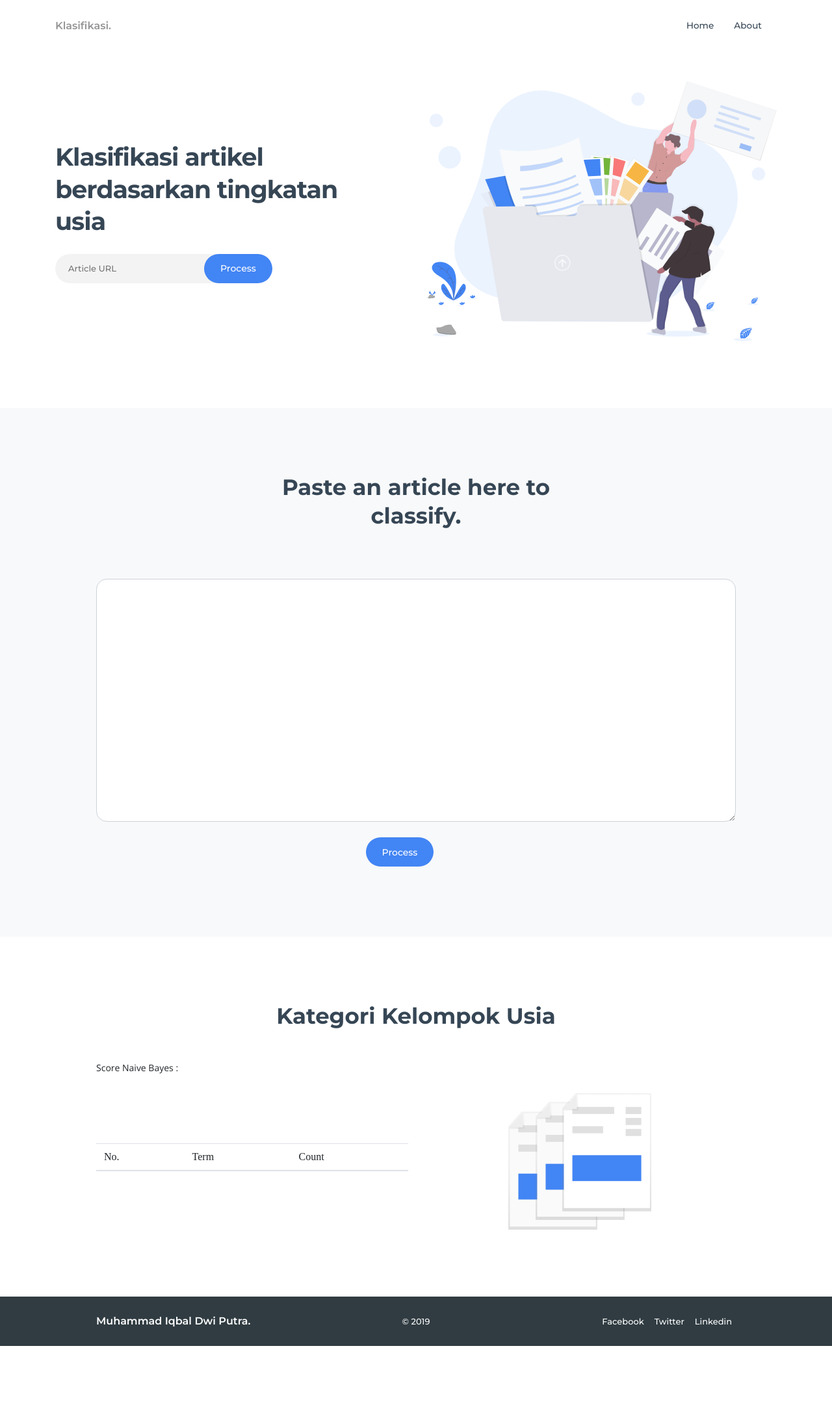
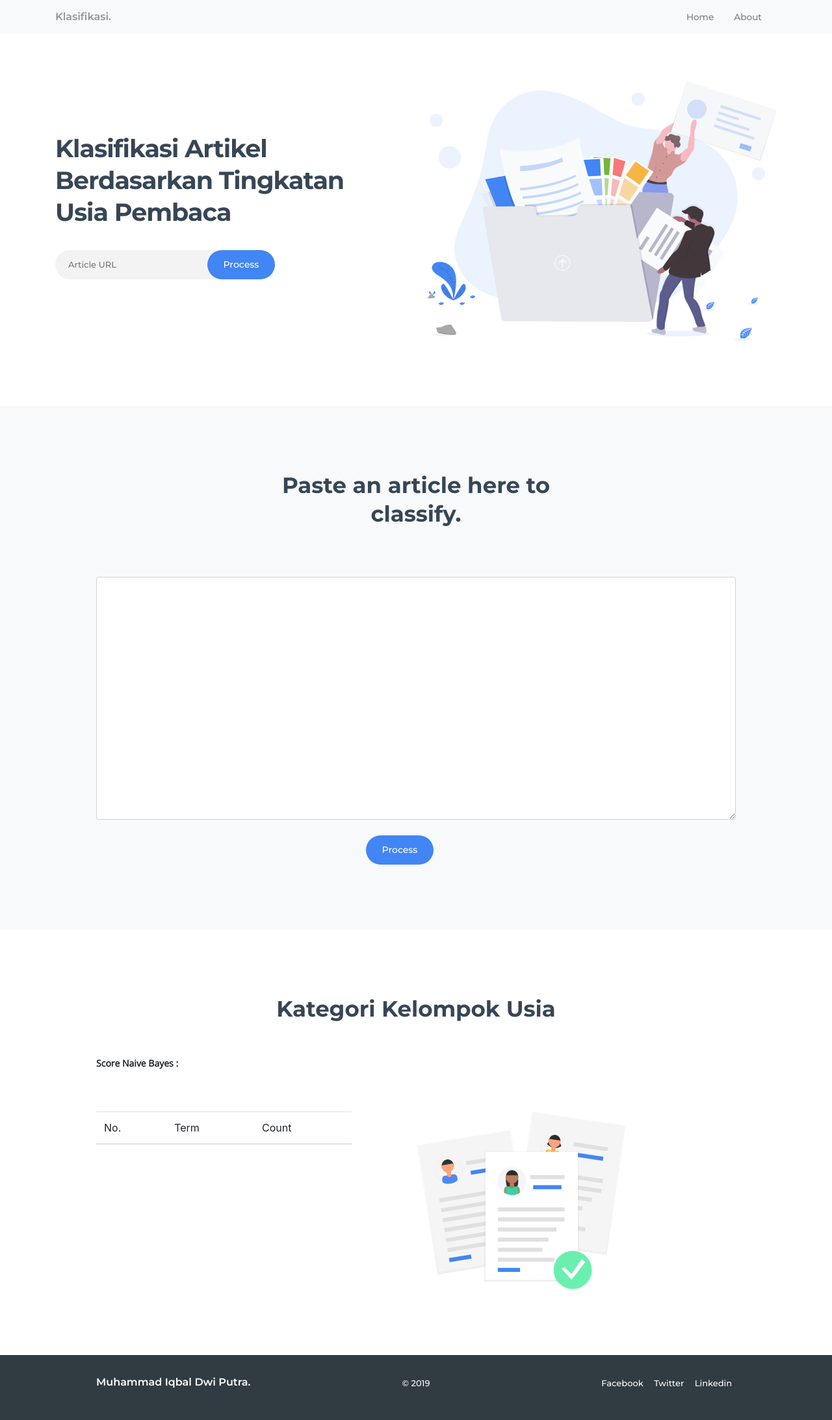
Before and after one commit to iqbaldp/document-classification-flask, a Flask app: page / in a window 1280 px wide. Shown: the whole page at 65% size. Before the commit the page ends 2072 px from the top, so only its background shows below. Run offline with Flask 2, Linux system fonts and the light colour scheme; lists and menus that the app fills with data are empty; some libraries are stand-ins or nearby versions.

Commit message:
change UI

```diff
--- a/app.py
+++ b/app.py
@@ -1,3 +1,4 @@
+
 from flask import Flask, render_template, request, jsonify
 import re
 import math
@@ -7,8 +8,11 @@ import random
 from nltk import tokenize
 from stopword_list import stopword_list
 from collections import Counter
+from bs4 import BeautifulSoup
+import requests
+import re
 
-nltk.download('punkt')
+# nltk.download('punkt')
 
 app = Flask(__name__)
 
@@ -25,6 +29,23 @@ def process_api():
 		kelas = classify(article)
 
 	return jsonify(kelas)
+
+@app.route('/api/v1/scrape/', methods=['POST'])
+def scrape_api():
+    kelas = []
+
+    if request.method == 'POST':
+        url_scrap = request.get_json(silent=True)
+        content = requests.get(url_scrap)
+        soup = BeautifulSoup(content.text, 'html.parser')
+        soup.find_all(['p','b','div', 'h1'])
+        for script in soup(["footer", "nav", "aside", "header", "ins", "style", "script", "a", "h2", "h3", "h4", "h5"]):
+            script.decompose()
+        string = soup.get_text()
+        article = re.sub(r'("([^"]|"")*")', '', string)
+        kelas = classify(article)
+
+    return jsonify(kelas)
 
 
 def classify(document):
--- a/requirements.txt
+++ b/requirements.txt
@@ -1,3 +1,5 @@
 flask==1.1.0
 nltk
 gunicorn==19.7.1
+beautifulsoup4
+requests
--- a/templates/index.html
+++ b/templates/index.html
@@ -16,9 +16,27 @@
     <link rel="stylesheet" href="{{ url_for('static', filename='assets/css/ionicons.min.css') }}"> <!-- Resource style -->
     <link href="{{ url_for('static', filename='assets/css/style.css') }}" rel="stylesheet" type="text/css" media="all" />
 
+    <link rel="stylesheet" href="https://maxcdn.bootstrapcdn.com/bootstrap/4.3.1/css/bootstrap.min.css">
+    <script src="https://ajax.googleapis.com/ajax/libs/jquery/3.4.1/jquery.min.js"></script>
+    <script src="https://cdnjs.cloudflare.com/ajax/libs/popper.js/1.14.7/umd/popper.min.js"></script>
+    <script src="https://maxcdn.bootstrapcdn.com/bootstrap/4.3.1/js/bootstrap.min.js"></script>
     <style type="text/css">
-      .form-rounded {
-        border-radius: 1rem;
+      .bounce-enter-active {
+        animation: bounce-in .5s;
+      }
+      .bounce-leave-active {
+        animation: bounce-in .5s reverse;
+      }
+      @keyframes bounce-in {
+        0% {
+          transform: scale(0);
+        }
+        50% {
+          transform: scale(1.5);
+        }
+        100% {
+          transform: scale(1);
+        }
       }
     </style>
 
@@ -49,12 +67,21 @@
               <div class="col-md-12 col-lg-5">
                 <div class="hero-content">
                   <!-- <h5 class="d-none d-sm-block">Trending News</h5> -->
-                  <h2>Klasifikasi artikel berdasarkan tingkatan usia</h2>
+                  <h2>Klasifikasi Artikel Berdasarkan Tingkatan Usia Pembaca</h2>
                   <!-- <p>Best in class big data software and analytics services will render your chunks into meaningful data.</p> -->
                   <div class="form">
-                  <form id="chimp-form" class="subscribe-form" action="assets/php/subscribe.php" method="post" accept-charset="UTF-8" enctype="application/x-www-form-urlencoded" autocomplete="off" novalidate>
-                    <input class="mail" id="chimp-email" type="email" name="email" placeholder="Article URL" autocomplete="off"><input class="submit-button" type="submit" value="Process">
+                  <form v-on:submit.prevent="scrapeURL">
+                    <input class="mail" id="chimp-email" type="text" v-model="url_scrap" placeholder="Article URL">
+                      <button class="submit-button">
+                        <span v-show="on_scrap">
+                          <span class="spinner-border spinner-border-sm"></span>
+                          Scrapping..
+                        </span>
+                        <span v-show="!on_scrap">Process</span>
+                      </button>
+                      <!-- <input class="submit-button" type="submit" value="Process" v-on:click="scrapeURL"> -->
                   </form>
+                  <a class="nav-link js-scroll-trigger" href="#services" id="GOTO"></a>
                   <div id="response"></div>
                 </div>
                   <div class="form-note">
@@ -82,30 +109,23 @@
               </div>
               <div class="col-sm-12 col-lg-12">
                 <div class="form">
-                  <form v-on:submit.prevent="postData" id="chimp-form" class="subscribe-form" action="assets/php/subscribe.php" method="post" accept-charset="UTF-8" enctype="application/x-www-form-urlencoded" autocomplete="off" novalidate>
+                  <form v-on:submit.prevent="postData" id="chimp-form" class="subscribe-form" method="post" accept-charset="UTF-8" enctype="application/x-www-form-urlencoded" autocomplete="off" novalidate>
 
                     <textarea class="form-control form-rounded" rows="15" v-model="article"></textarea>
                     <br>
                     <center>
-                      <a class="nav-link js-scroll-trigger" href="#services">
-                        <input class="submit-button nav-link js-scroll-trigger" type="submit" value="Process" v-on:click="postData">
-                      </a>
+                      <!-- <input class="submit-button nav-link js-scroll-trigger" type="submit" value="Process" v-on:click="postData"> -->
+                      <button class="submit-button">
+                        <span v-show="on_scrap">
+                          <span class="spinner-border spinner-border-sm"></span>
+                          Processing..
+                        </span>
+                        <span v-show="!on_scrap">Process</span>
+                      </button>
                     </center>
                   </form>
                   <div id="response"></div>
                 </div>
-
-                <!-- <div class="feature-list">
-                  <div class="card-icon">
-                    <div class="card-img">
-                      <img src="assets/icons/p1.png" width="60" alt="Feature">
-                    </div>
-                  </div>
-                  <div class="card-text">
-                    <h3>Fluid Layout</h3>
-                    <p>Deliver the best stories and ideas on the topics you care about most straight to you.</p>
-                  </div>
-                </div> -->
               </div>
             </div>
           </div>
@@ -118,14 +138,16 @@
               <div class="features-intro">
                 <center>
                   <h2>Kategori Kelompok Usia</h2>
+                  <transition name="bounce">
                     <u><h2 class="text text-primary">${kelas}</h2></u>
+                  </transition>
                 </center>
               </div>
             </div>
             <p><b>Score Naive Bayes : ${score}</b></p>
             <br><br>
-            <div class="ar-feature">
-              <div class="ar-list">
+            <div class="row">
+              <div class="col-sm-5">
                 <table class="table table bordered">
                     <thead>
                       <th>No.</th>
@@ -141,8 +163,16 @@
                     </tbody>
                   </table>
               </div>
+              <div class="col-sm-5">
+                <div class="row">
+                  <div class="col-lg-2"></div>
+                  <div class="col-lg-10">
                     <div class="ar-image">
-               <img class="ar-img img-fluid" src="{{ url_for('static', filename='assets/images/docs.svg') }}" width="220" alt="Hero Image">
+                       <img class="ar-img img-fluid" src="{{ url_for('static', filename='assets/images/hiring.svg') }}" alt="Hero Image">
+                    </div>
+                  </div>
+                </div>
+              </div>
             </div>
           </div>
         </div>
@@ -191,7 +221,6 @@
     <script type="text/javascript" src="{{ url_for('static', filename='assets/js/jquery.validate.min.js') }}"></script>
     <script type="text/javascript" src="{{ url_for('static', filename='assets/js/plugins.js') }}"></script>
     <script type="text/javascript" src="{{ url_for('static', filename='assets/js/custom.js') }}"></script>
-    <script type="text/javascript" src="http://localhost:35729/livereload.js"></script>
     <script src="https://unpkg.com/sweetalert/dist/sweetalert.min.js"></script>
     <script src="https://cdn.jsdelivr.net/npm/vue/dist/vue.js"></script>
     <script>
@@ -199,14 +228,19 @@
             el: '#app',
             delimiters: ['${', '}'],
             data: {
-                article: '',
-                kelas: '',
-                score: '',
-                terms: {},
-                url: '/api/v1/article/'
+                show      : false,
+                article   : '',
+                kelas     : '',
+                score     : '',
+                url_scrap : '',
+                terms     : {},
+                url       : '/api/v1/article/',
+                on_scrap  : false
             },
             methods: {
                 postData: async function () {
+                    this.show = !this.show
+                    this.on_scrap = true
                     let response = await fetch(this.url, {
                         method: 'POST',
                         headers: {
@@ -220,14 +254,44 @@
                         this.terms = kelas[2]
                         this.kelas = kelas[0].toUpperCase()
                         this.score = kelas[1].toFixed(3)
-                        console.log(JSON.stringify(kelas[2]))
-                        // swal({
-                        //   title: `Artikel Termasuk Kategori ${kelas[0].toUpperCase()}`,
-                        //   text: `Score Naive Bayes = ${kelas[1].toFixed(3)}`,
-                        //   icon: 'info'
-                        // })
+                        this.show = true
+
+                        let goto = document.getElementById("GOTO")
+                        goto.click()
+                        this.on_scrap = false
 
                     } else {
+                        this.on_scrap = false
+                        alert("Maaf, terjadi kesalahan");
+                    }
+                },
+                scrapeURL: async function () {
+                    this.on_scrap = true
+                    this.show     = !this.show
+                    this.kelas    = []
+                    let response = await fetch('/api/v1/scrape/', {
+                        method: 'POST',
+                        headers: {
+                            'Content-Type': 'application/json'
+                        },
+                        body: JSON.stringify(this.url_scrap)
+                    });
+
+                    if (response.ok) {
+                        let kelas  = await response.json()
+                        this.terms = kelas[2]
+                        this.kelas = kelas[0].toUpperCase()
+                        this.score = kelas[1].toFixed(3)
+
+                        let goto = document.getElementById("GOTO")
+                        goto.click()
+
+                        this.show     = true
+                        this.on_scrap = false
+                        this.url_scrap= ''
+
+                    } else {
+                        this.on_scrap = false
                         alert("Maaf, terjadi kesalahan");
                     }
                 }
```
Also changed, not shown: static/assets/images/done.svg (added), static/assets/images/hiring.svg (added), 2 other files. Lines whose indentation alone changed are shown as unchanged.
